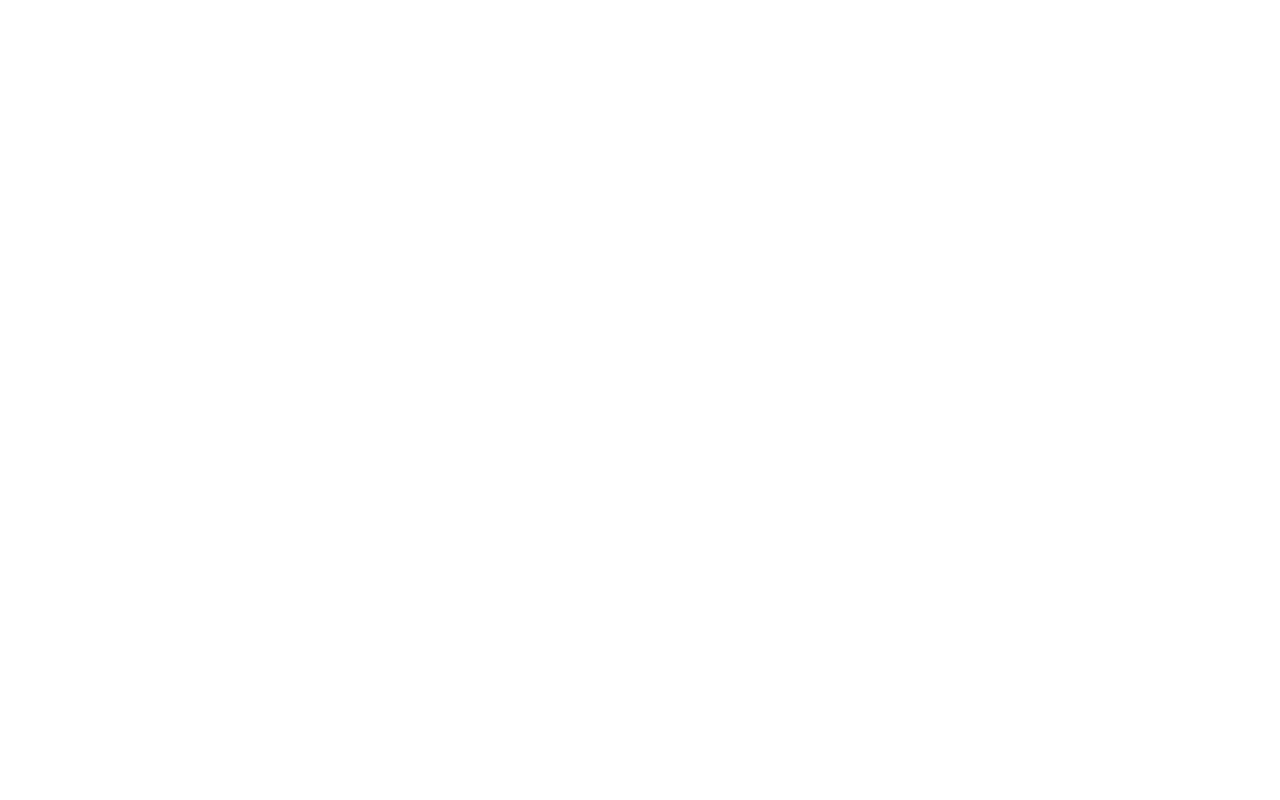
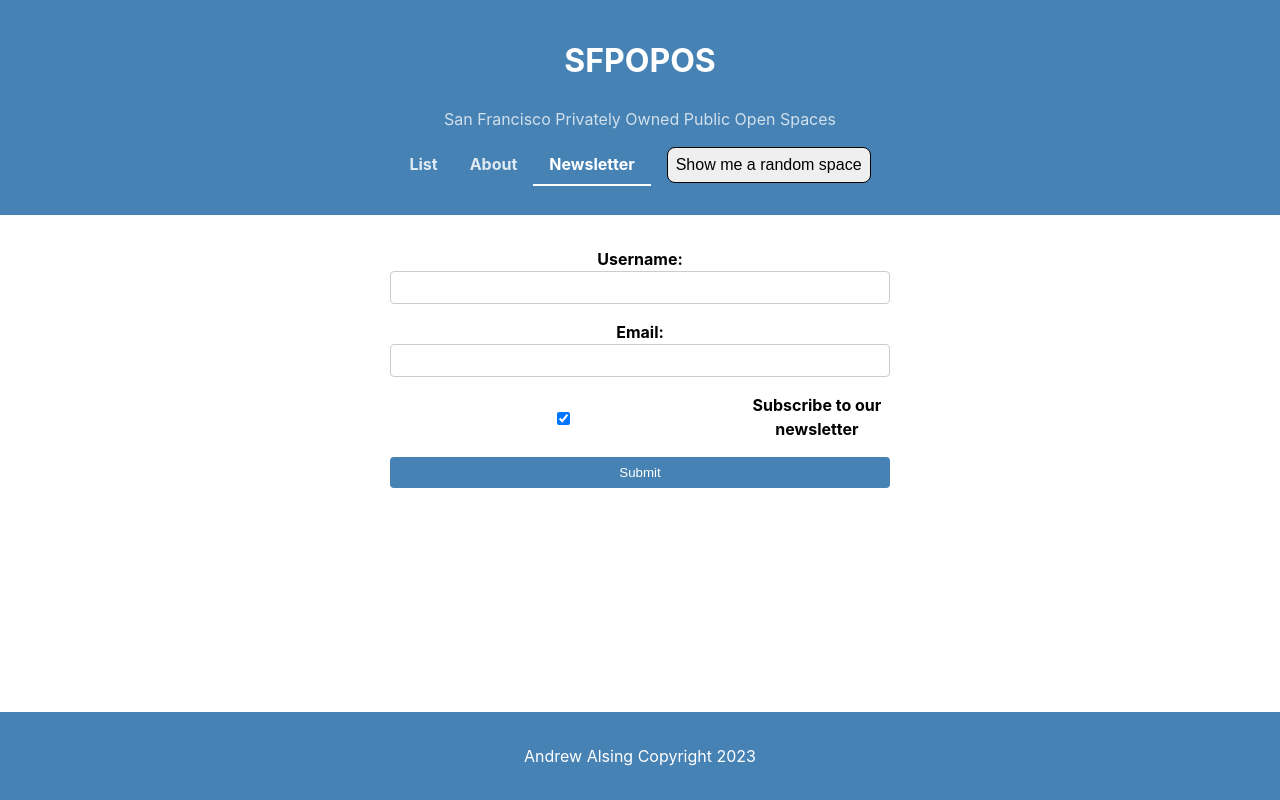
Before and after one commit to Andrew32A/ACS-2330-responsive-sfpopos, a React app: page /#/newsletter in a window 1280 px wide. Before the commit this address had no page. Built offline with nearby package versions, Linux system fonts and the light colour scheme.

Commit message:
added newsletter links and content

```diff
--- a/src/components/About/About.css
+++ b/src/components/About/About.css
@@ -1,20 +1,20 @@
-#aboutTitle {
+.aboutTitle {
     text-align: center;
     height: auto;
 }
 
-#aboutInfo {
+.aboutInfo {
     font-size: 1.5em;
     margin: 0 auto;
     max-width: 50%;
 }
 
 @media only screen and (max-width: 960px) {
-    #aboutTitle {
+    .aboutTitle {
         font-size: 1.0em;
         padding: 0 1em;
     }
-    #aboutInfo {
+    .aboutInfo {
         font-size: 1.2em;
         margin: 0 auto;
         max-width: 70%;
@@ -22,11 +22,11 @@
 }
 
 @media only screen and (max-width: 700px) {
-    #aboutTitle {
+    .aboutTitle {
         font-size: 0.8em;
         padding: 0 1em;
     }
-    #aboutInfo {
+    .aboutInfo {
         font-size: 1.0em;
         margin: 0 auto;
         max-width: 90%;
--- /dev/null
+++ b/src/components/Newsletter/Newsletter.css
@@ -0,0 +1,48 @@
+.newsletter-form {
+    display: flex;
+    flex-direction: column;
+    max-width: 500px;
+    margin: 0 auto;
+  }
+
+  .newsletter-form label {
+    font-weight: bold;
+  }
+
+  .newsletter-form input[type="text"],
+  .newsletter-form input[type="email"],
+  .newsletter-form input[type="checkbox"] {
+    width: 100%;
+    padding: 8px;
+    margin-bottom: 16px;
+    border-radius: 4px;
+    border: 1px solid #ccc;
+    box-sizing: border-box;
+  }
+
+  .newsletter-form input[type="checkbox"] {
+    margin-bottom: 0;
+  }
+
+  .checkbox-wrapper {
+    display: flex;
+    align-items: center;
+    margin-bottom: 16px;
+  }
+
+  .checkbox-wrapper label {
+    margin-left: 8px;
+  }
+
+  .newsletter-form button[type="submit"] {
+    background-color: #4682B4;
+    color: #fff;
+    padding: 8px 16px;
+    border: none;
+    border-radius: 4px;
+    cursor: pointer;
+  }
+
+  .newsletter-form button[type="submit"]:hover {
+    background-color: #31608F;
+  }
--- /dev/null
+++ b/src/components/Newsletter/Newsletter.js
@@ -0,0 +1,22 @@
+import React from 'react';
+import './Newsletter.css';
+
+function Newsletter() {
+  return (
+    <div>
+      <form className="newsletter-form">
+        <label htmlFor="username">Username:</label>
+        <input type="text" id="username" className="username" required />
+        <label htmlFor="email">Email:</label>
+        <input type="email" id="email" name="email" required />
+        <div className="checkbox-wrapper">
+          <input type="checkbox" id="subscribe" className="subscribe" defaultChecked={true} />
+          <label htmlFor="subscribe">Subscribe to our newsletter</label>
+        </div>
+        <button type="submit">Submit</button>
+      </form>
+    </div>
+  );
+}
+
+export default Newsletter;
--- a/src/components/Title/Title.js
+++ b/src/components/Title/Title.js
@@ -16,6 +16,9 @@ function Title() {
                 <NavLink
                     className={({ isActive }) => isActive ? "nav-link-active" : "nav-link" }
                     to="/about">About</NavLink>
+                <NavLink
+                    className={({ isActive }) => isActive ? "nav-link-active" : "nav-link" }
+                    to="/newsletter">Newsletter</NavLink>
                 <RandomSpace />
             </div>
 
--- a/src/index.js
+++ b/src/index.js
@@ -6,6 +6,7 @@ import POPOSList from './components/POPOSList/POPOSList';
 import About from './components/About/About';
 import reportWebVitals from './reportWebVitals';
 import POPOSDetails from './components/POPOSDetails/POPOSDetails'
+import Newsletter from './components/Newsletter/Newsletter';
 import { HashRouter as Router, Routes, Route } from 'react-router-dom';
 
 const rootElement = document.getElementById('root');
@@ -17,6 +18,7 @@ root.render(
       <Route path="/" element={<App />}>
         <Route path="/" element={<POPOSList />} />
         <Route path="about" element={<About />} />
+        <Route path="newsletter" element={<Newsletter />} />
         <Route path="/details/:id" element={<POPOSDetails />} />
       </Route>
     </Routes>
```
